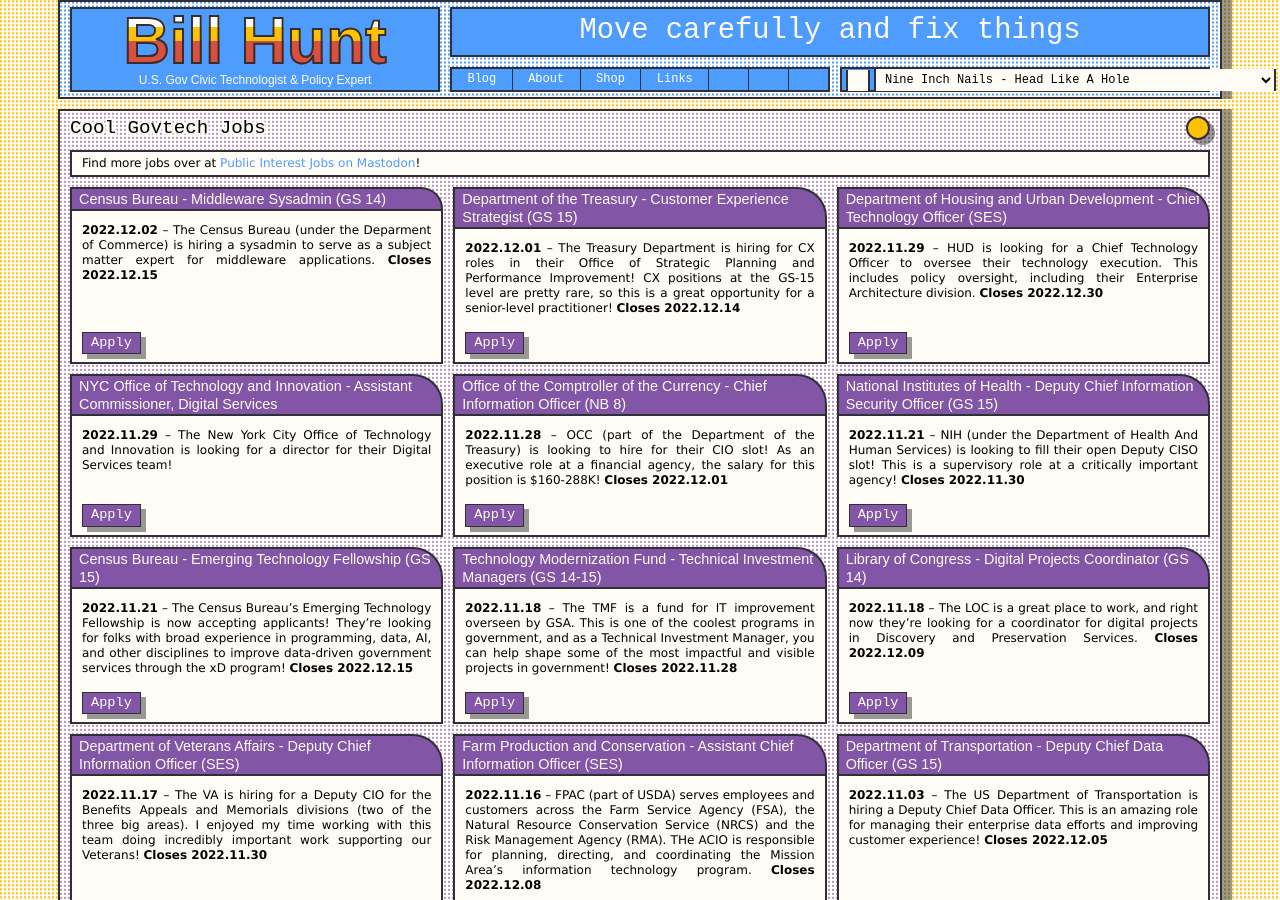
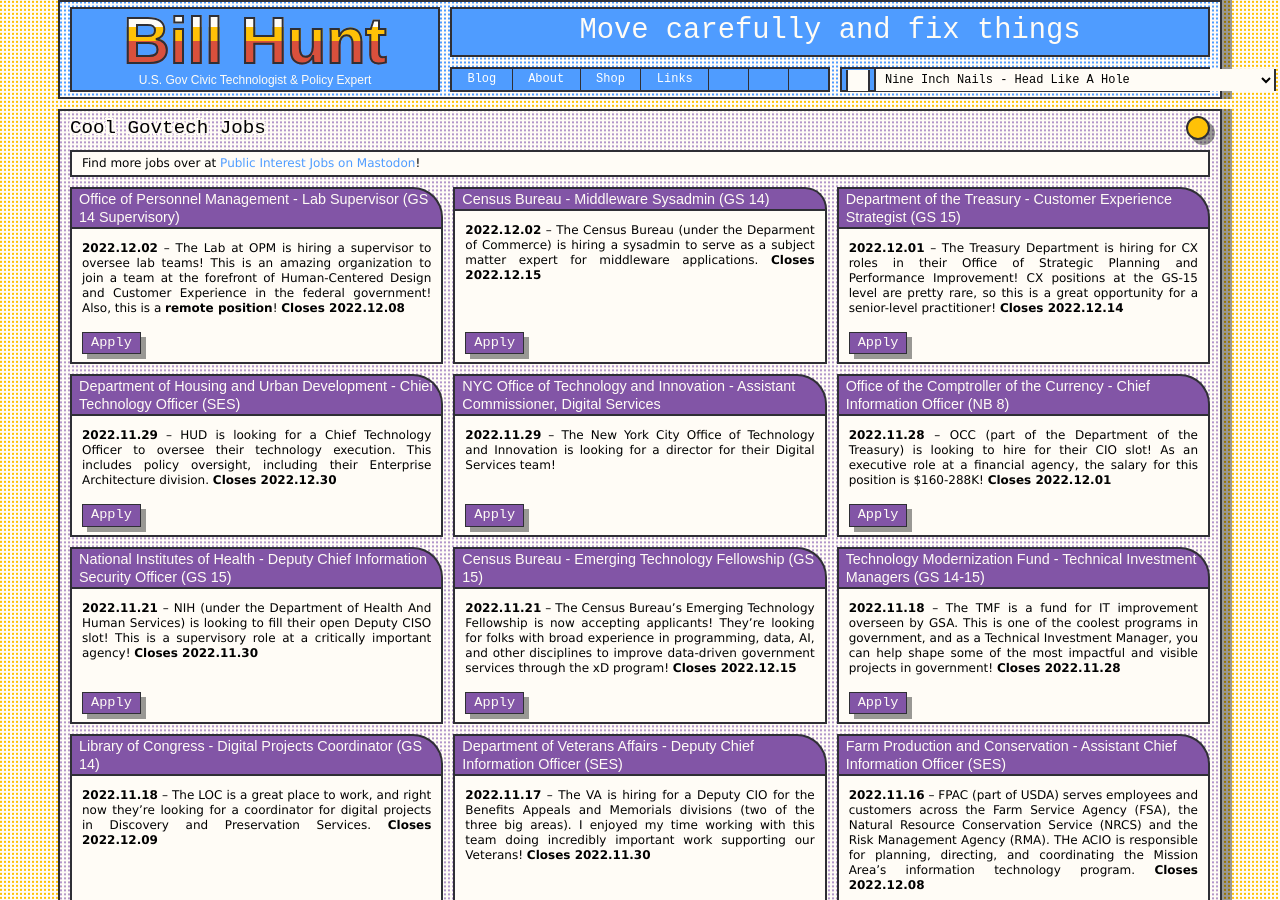
Before and after one commit to krusynth/billhunt.dev, a Jekyll site: the page built from jobs.md, in a window 1280 px wide and 900 px high. Built offline with Jekyll 4.4.1, drawn with Linux system fonts in a browser that asks for light colours; some web fonts are replaced.

Commit message:
Update jobs.

```diff
--- a/_data/jobs.yml
+++ b/_data/jobs.yml
@@ -1,3 +1,9 @@
+- title: Office of Personnel Management - Lab Supervisor (GS 14 Supervisory)
+  url: https://www.usajobs.gov/job/692310300
+  date: 2022-12-02
+  closes: 2022-12-08
+  content: The Lab at OPM is hiring a supervisor to oversee lab teams! This is an amazing organization to join a team at the forefront of Human-Centered Design and Customer Experience in the federal government! Also, this is a **remote position**!
+
 - title: Census Bureau - Middleware Sysadmin (GS 14)
   url: https://www.usajobs.gov/job/691966600
   date: 2022-12-02
```
